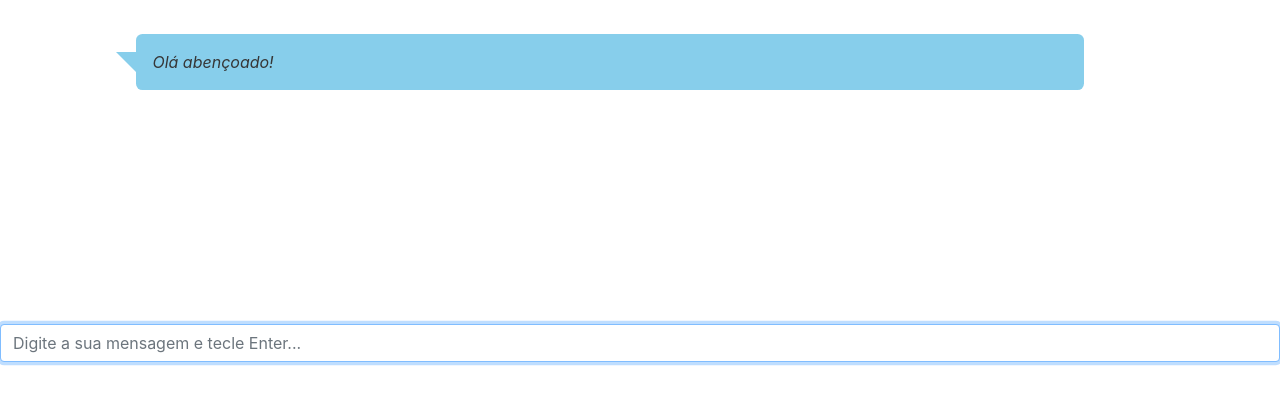
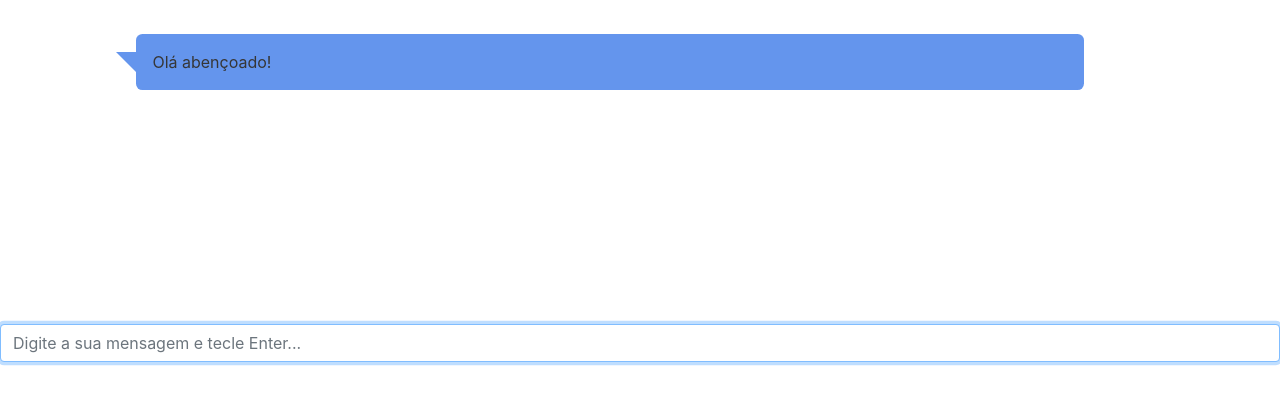
Before and after one commit to athayde-ne/chatbot, a Django app: template arquitetura/chatbot/perguntas/templates/chatbot.html in a window 1280 px wide. Shown: the part 56-461 px from the top of the page. Run offline with Django 3.2, Linux system fonts and the light colour scheme; the template is opened without the code that fills it, so the values that code supplies are empty; some libraries are stand-ins or nearby versions.

Commit message:
atualiza_chatbot.html

```diff
--- a/arquitetura/chatbot/perguntas/templates/chatbot.html
+++ b/arquitetura/chatbot/perguntas/templates/chatbot.html
@@ -53,7 +53,7 @@
 			width: 0;
 			height: 0;
 			border: 20px solid transparent;
-			border-right-color: #87CEEB;
+			border-right-color: #6495ED;
 			border-left: 0;
 			border-top: 0;
 			margin-top: -10px;
@@ -82,7 +82,7 @@
 			width: 0;
 			height: 0;
 			border: 20px solid transparent;
-			border-left-color: #6495ED;
+			border-left-color: #87CEEB;
 			border-right: 0;
 			border-top: 0;
 			margin-top: -10px;
@@ -94,7 +94,7 @@
 			text-align: left;
 			line-height: 1.5em;
 			color: 	#363636;
-			font-style: italic;
+			/*font-style: italic;*/
 		}
 		.talktext p {
 			-webkit-margin-before: 0em;
@@ -116,7 +116,7 @@
 	<div>
 		<div style="overflow-y: scroll; height: 300px; width: 100%;" align="center" id="msg">
 			<div class="talk-bubble tri-right left-top"
-			style="width: 74%; background-color: #87CEEB; margin-left: -50px;"> <!-- Balão 1 -->
+			style="width: 74%; background-color: #6495ED; margin-left: -50px;"> <!-- Balão 1 -->
 				<div class="talktext">
 					<p>Olá abençoado!</p>
 				</div>
@@ -169,7 +169,7 @@
 						msgLines +=
 						`
 						<div class="talk-bubble tri-right right-top"
-						style="width: 74%; background-color: #6495ED; margin-right: -50px;">
+						style="width: 74%; background-color: #87CEEB; margin-right: -50px;">
 							<div class="talktext">
 								<div align="right">
 								<p>${input}</p>
@@ -178,7 +178,7 @@
 						</div>
 
 						<div class="talk-bubble tri-right left-top"
-						style="width: 74%; background-color: #87CEEB; margin-left: -50px;">
+						style="width: 74%; background-color: #6495ED; margin-left: -50px;">
 							<div class="talktext">
 								<p>${output}</p>
 							</div>
```
